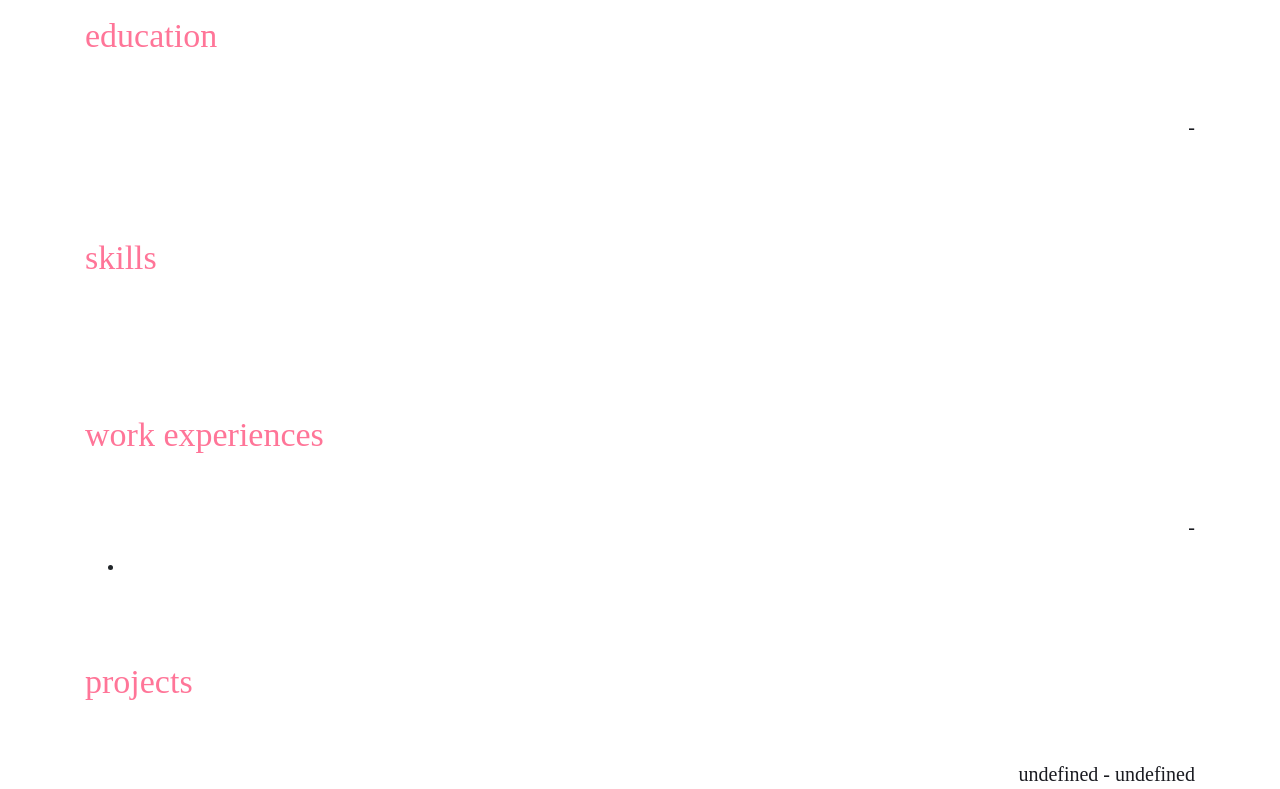
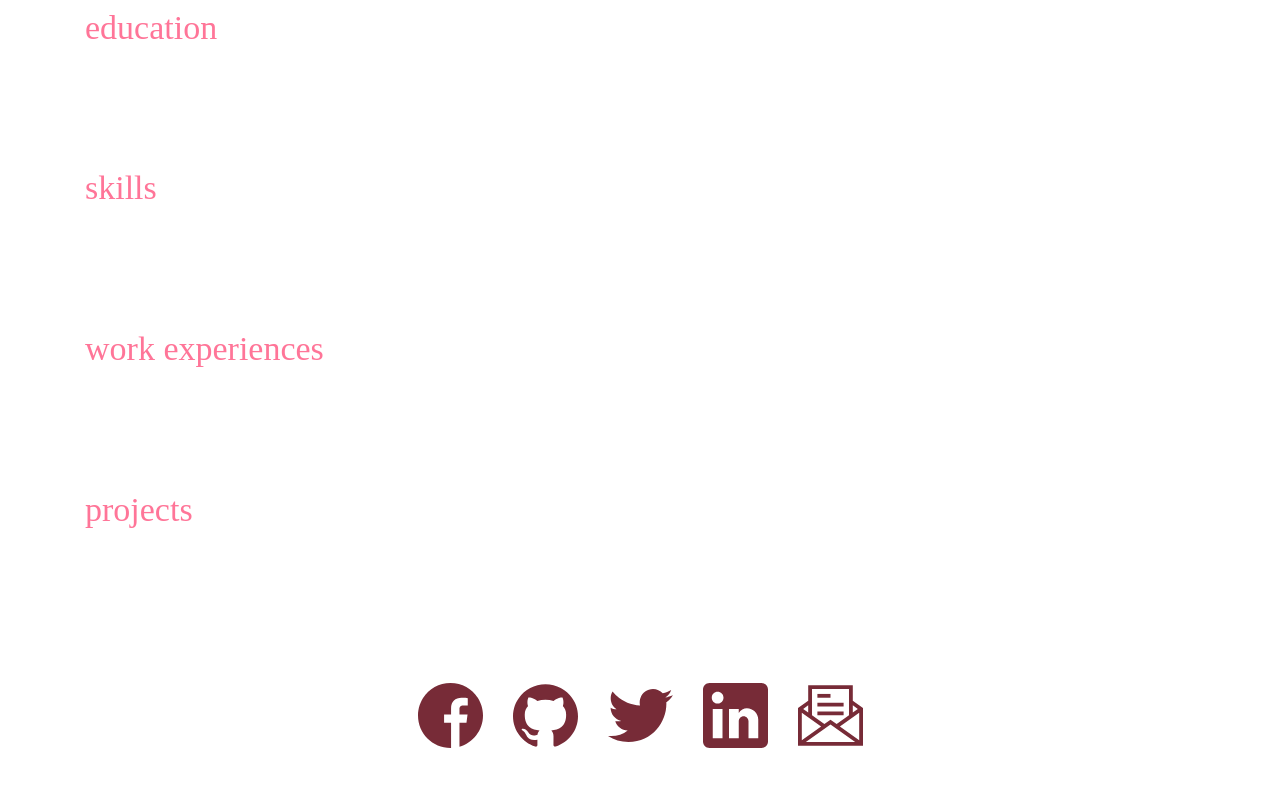
Before and after one commit to abimsedhain/portfolio_designer, a React (Create React App) app: page /template in a window 1280 px wide. Shown: the part 320-1109 px from the top of the page. Built offline with nearby package versions, Linux system fonts and the light colour scheme.

Commit message:
feat(form): fields are hidden if they are empty

```diff
--- a/src/components/form/Education.js
+++ b/src/components/form/Education.js
@@ -47,7 +47,7 @@ const Education = ({ formData, setFormData, nextStep, prevStep }) => {
 													})}>+</Button>
 											</ButtonGroup> */}
 
-											<Field type="text" name={`education.${index}.InstitutionName`} as={Input} placeholder="Enter Institution Name"></Field>
+											<Field type="text" name={`education.${index}.InstituteName`} as={Input} placeholder="Enter Institution Name"></Field>
 
 										</FormGroup>
 										<FormGroup>
--- a/src/components/form/UserDetails.js
+++ b/src/components/form/UserDetails.js
@@ -1,5 +1,5 @@
 import React, { useState, useRef, useContext } from 'react';
-import {Row, Col } from "reactstrap";
+import { Row, Col } from "reactstrap";
 import { Route, useHistory } from 'react-router-dom';
 import PersonalInfo from './PersonalInfo';
 import Projects from './Projects';
@@ -12,13 +12,15 @@ import LogoBar from '../LogoBar';
 import Template from '../templates/Template';
 
 import { FormContainer } from '../styled/StyledComponents';
-import {userContext} from "../utility/UserContext";
+import { userContext } from "../utility/UserContext";
 
 function UserDetails({ match }) {
 	const history = useHistory()
 	const [formData, setFormData] = useContext(userContext);
 	// Creating an array for the components and react element array. then returning the selected array
-	const FormComponents = useRef([PersonalInfo, SocialMedia, Projects, Experience, Education, Review, Submit])
+	// const FormComponents = useRef([PersonalInfo, SocialMedia, Projects, Experience, Education, Review, Submit])
+
+	const FormComponents = useRef([PersonalInfo, Education, SocialMedia, Experience, Projects, Review, Submit])
 
 
 	return (
@@ -28,7 +30,7 @@ function UserDetails({ match }) {
 				<Row>
 					<Col className="mx-auto col-12 col-sm-8 col-md-6">
 						<FormContainer style={{ height: '85vh', overflow: 'scroll' }}>
-						<Route path={`${match.path}/:formId?`} render={(props) => {
+							<Route path={`${match.path}/:formId?`} render={(props) => {
 								const matchInner = props.match
 								const id = parseInt(matchInner.params.formId) || 0
 								return React.createElement(FormComponents.current[id], { formData, setFormData, nextStep: () => history.push(`${match.url}/${id + 1}`), prevStep: () => history.goBack() })
@@ -37,9 +39,9 @@ function UserDetails({ match }) {
 					</Col>
 
 					<Col className="mx-auto col-12 col-sm-8 col-md-6">
-							<FormContainer style={{ height: '85vh', overflow: 'scroll' }}>
+						<FormContainer style={{ height: '85vh', overflow: 'scroll' }}>
 							<Template />
-							</FormContainer>
+						</FormContainer>
 					</Col>
 				</Row>
 			</FormContainer>
--- a/src/components/templates/Template.js
+++ b/src/components/templates/Template.js
@@ -1,4 +1,4 @@
-import React, {useContext} from "react";
+import React, { useContext } from "react";
 import Theme from "./styled/Theme";
 import styled, { ThemeProvider } from "styled-components";
 import { Container, Col, Row } from "reactstrap";
@@ -15,7 +15,7 @@ import twitter from '../../assets/twit.svg'
 import linkedin from '../../assets/linkedin.svg'
 import mail from '../../assets/email.svg'
 
-import {userContext} from "../utility/UserContext"
+import { userContext } from "../utility/UserContext"
 // For testing purpose only
 // import user from "./TempUser"
 // For testing purpose only
@@ -25,26 +25,27 @@ const linkIcons = [fb, github, twitter, linkedin, mail]
 
 
 const StyledImg = styled.img`
-	filter: ${props=> props.theme.PrimaryFilter}
+	filter: ${props => props.theme.PrimaryFilter}
 `
 
 
 function Template() {
 
-	const [user, setUser] = useContext(userContext);
+	const [formData, setFormData] = useContext(userContext);
 	// console.log(formData)
 	// console.log(hexToFilter("#000000"))
 	return (<ThemeProvider theme={Theme}>
-		<TemplateNavbar/>
+		<TemplateNavbar />
 		<Container className="text-left py-5">
 			<Row>
 				<Col >
-					<Header Bold>hi, i'm <ColoredSpan Primary>{user.fullName}</ColoredSpan>.</Header>
+					<Header Bold>hi, i'm <ColoredSpan Primary>{formData.fullName}</ColoredSpan>.</Header>
 				</Col>
 			</Row>
 			<Row>
-				<Col ><Subheader White>{user.bio.toLocaleLowerCase()}</Subheader>
-				</Col>
+				{/* Checks if there is any empty string and only prints non empty objects */}
+				{formData.bio.trim().length > 0 ? (<Col ><Subheader White>{formData.bio.toLocaleLowerCase()}</Subheader>
+				</Col>) : <></>}
 			</Row>
 		</Container>
 		<Container className="text-left pt-5" id="education">
@@ -53,7 +54,8 @@ function Template() {
 					<Subheader Primary>education</Subheader>
 				</Col>
 			</Row>
-			{user.education.map((edu, index) => (<EducationItem key={index} education={edu} />))}
+			{/* Checks if there is any empty string and only prints non empty objects */}
+			{formData.education.filter(edu => Object.values(edu).reduce((acc, value) => acc || (typeof (value) === "string" ? value.trim() : false), false)).map((edu, index) => (<EducationItem key={index} education={edu} />))}
 		</Container>
 		<Container className="text-left pt-5" id="skills">
 			<Row className="pb-5 pt-3">
@@ -62,7 +64,7 @@ function Template() {
 				</Col>
 			</Row>
 			<Row>
-				{user.skills.map((skill, index) => (<SkillItem key={index} skill={skill} />))}
+				{formData.skills.filter(skill=>skill.trim().length>0).map((skill, index) => (<SkillItem key={index} skill={skill} />))}
 			</Row>
 		</Container>
 		<Container className="text-left pt-5" id="experiences">
@@ -71,7 +73,7 @@ function Template() {
 					<Subheader Primary>work experiences</Subheader>
 				</Col>
 			</Row>
-			{user.experiences.map((experience, index) => (<WorkItem key={index} experience={experience} />))}
+			{formData.experiences.filter(exp => Object.values(exp).reduce((acc, value) => acc || (typeof (value) === "string" ? value.trim() : false), false)).map((experience, index) => (<WorkItem key={index} experience={experience} />))}
 		</Container>
 		<Container className="text-left pt-5" id="projects">
 			<Row className="pb-5 pt-3">
@@ -79,14 +81,14 @@ function Template() {
 					<Subheader Primary>projects</Subheader>
 				</Col>
 			</Row>
-			{user.projects.map((project, index) => (<ProjectItem key={index} project={project} />))}
+			{formData.projects.filter(project => Object.values(project).reduce((acc, value) => acc || (typeof (value) === "string" ? value.trim() : false), false)).map((project, index) => (<ProjectItem key={index} project={project} />))}
 		</Container>
 		<Container className="pt-5" id="contact">
 			<Row className="justify-content-center pt-5">
-				{linkIcons.map((icon, index)=>(<Col className="col-2 col-sm-1" key={index}>
-							<StyledImg className="img-fluid" height="100%" width="100%" src={icon} alt={`icon_${index}`}/>
-						</Col>))}
-				</Row>
+				{linkIcons.map((icon, index) => (<Col className="col-2 col-sm-1" key={index}>
+					<StyledImg className="img-fluid" height="100%" width="100%" src={icon} alt={`icon_${index}`} />
+				</Col>))}
+			</Row>
 
 			<Row className="pt-5">
 				<Col>
```
